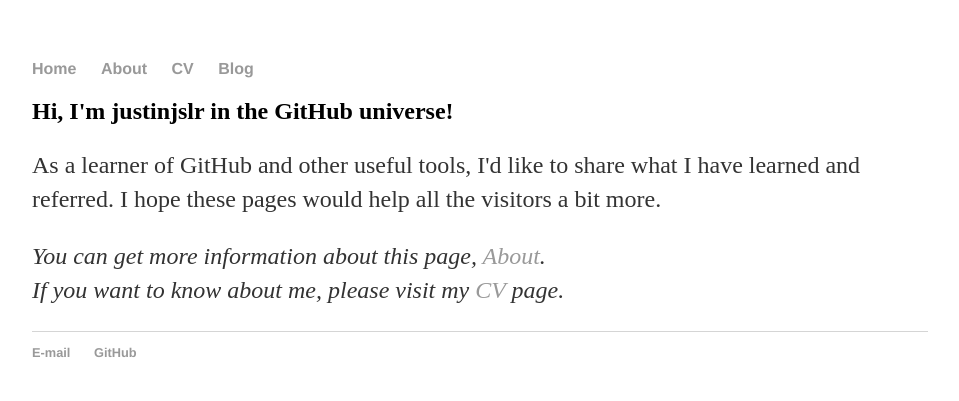
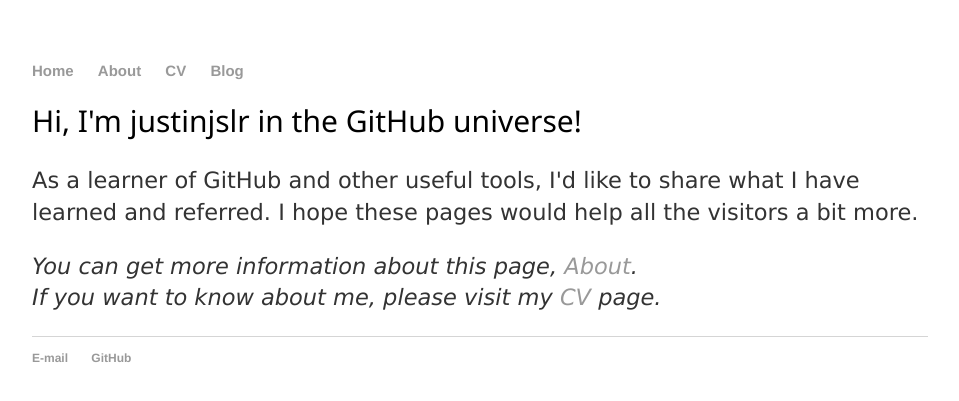
Before and after one commit to justinjslr/justinjslr.github.io, a Jekyll site: the page built from index.html, in a window 1280 px wide. Shown: the top 401 px of the page, without its empty margins (160-1119 px from the left). Built offline with Jekyll 4.4.1, drawn with Linux system fonts in a browser that asks for light colours.

Commit message:
Update default.html

```diff
--- a/_layouts/default.html
+++ b/_layouts/default.html
@@ -3,6 +3,8 @@
 		<head>
 			<title>{{ page.title }}</title>
 			<!-- link to main stylesheet -->
+			<link rel="stylesheet" href="https://www.w3schools.com/w3css/4/w3.css">
+			<link rel="stylesheet" href="https://fonts.googleapis.com/css?family=Raleway">
 			<link rel="stylesheet" type="text/css" href="/css/main.css">
 		</head>
 		<body>
@@ -23,7 +25,7 @@
 	    		<ul>
 	        		<li><a href="mailto:justinjslr@gmail.com">E-mail</a></li>
 	        		<li><a href="https://github.com/justinjslr">GitHub</a></li>
-				</ul>
+			</ul>
 			</footer>
 		</body>
 	</html>
```
